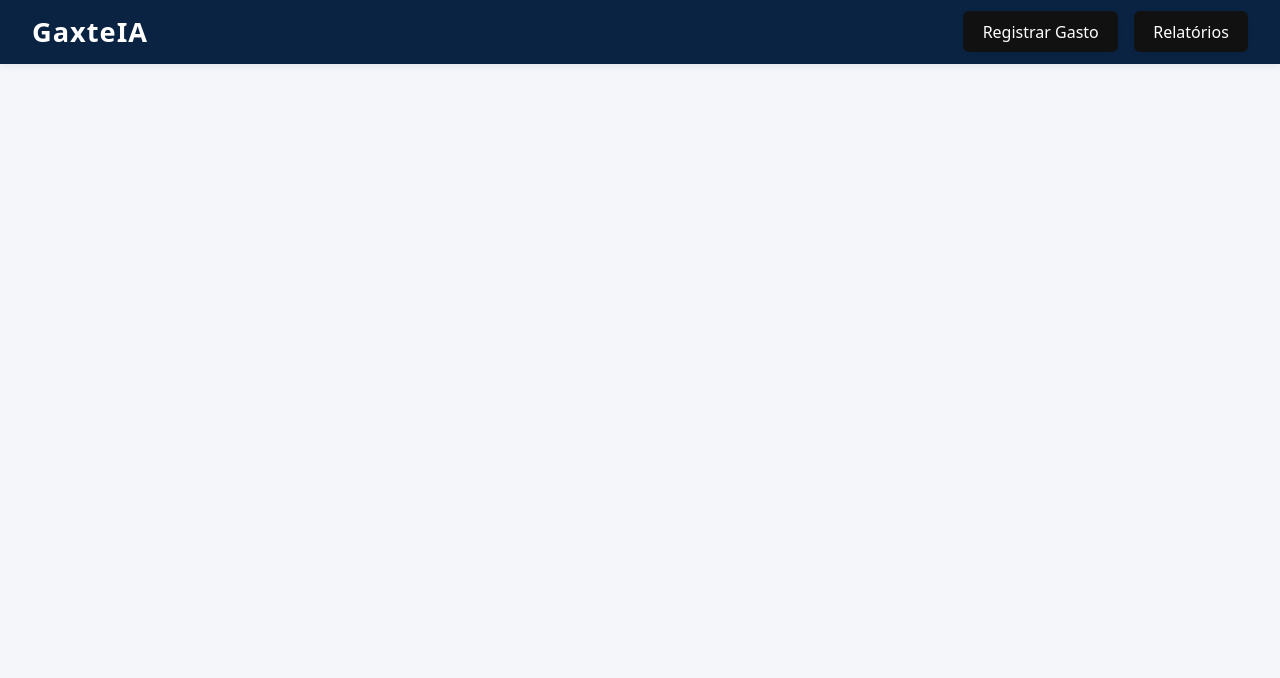
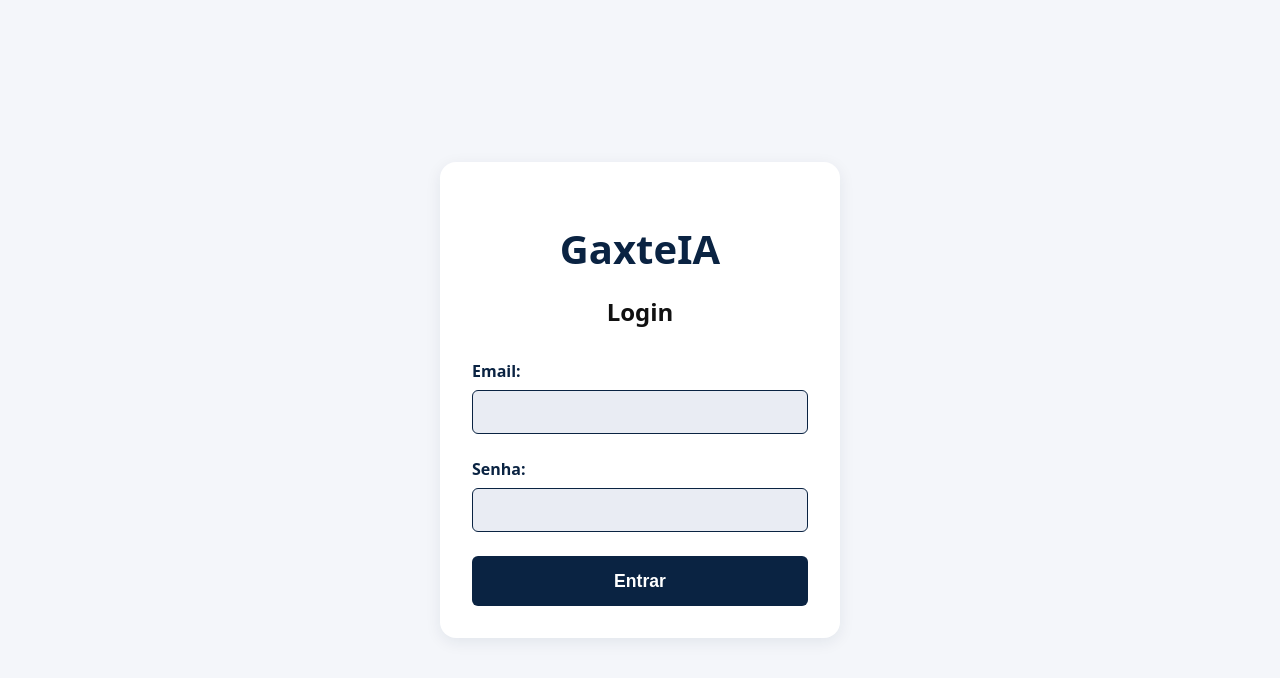
Before and after one commit to lucasairesdev/gaxteia, a React (Vite) app: page /login in a window 1280 px wide. Shown: the top 678 px of the page. Built offline with nearby package versions, Linux system fonts and the light colour scheme.

Commit message:
Tela de login / Autenticação com email e senha / Estilizações novas para os botões / Botão de logout

```diff
--- a/src/App.tsx
+++ b/src/App.tsx
@@ -1,16 +1,55 @@
-import { BrowserRouter as Router, Routes, Route, Link, useLocation } from 'react-router-dom';
+import { BrowserRouter as Router, Routes, Route, Link, useLocation, useNavigate } from 'react-router-dom';
 import { Home } from './pages/Home';
 import { Reports } from './pages/Reports';
+import { Login } from './pages/Login';
+import { PrivateRoute } from './components/PrivateRoute';
+import { getAuth, signOut } from 'firebase/auth';
 import './styles/Navbar.css';
 
 function Navbar() {
   const location = useLocation();
+  const navigate = useNavigate();
+  const auth = getAuth();
+
+  const handleLogout = async () => {
+    try {
+      await signOut(auth);
+      navigate('/login');
+    } catch (error) {
+      console.error('Erro ao fazer logout:', error);
+    }
+  };
+
   return (
     <nav className="navbar">
       <div className="navbar-brand">GaxteIA</div>
       <div className="navbar-links">
-        <Link to="/" className={`nav-btn${location.pathname === '/' ? ' active' : ''}`}>Registrar Gasto</Link>
-        <Link to="/reports" className={`nav-btn${location.pathname === '/reports' ? ' active' : ''}`}>Relatórios</Link>
+        <Link to="/" className={`nav-btn${location.pathname === '/' ? ' active' : ''}`}>
+          <svg xmlns="http://www.w3.org/2000/svg" width="18" height="18" viewBox="0 0 24 24" fill="none" stroke="currentColor" strokeWidth="2" strokeLinecap="round" strokeLinejoin="round">
+            <path d="M21 15v4a2 2 0 0 1-2 2H5a2 2 0 0 1-2-2v-4"></path>
+            <polyline points="17 8 12 3 7 8"></polyline>
+            <line x1="12" y1="3" x2="12" y2="15"></line>
+          </svg>
+          Registrar Gasto
+        </Link>
+        <Link to="/reports" className={`nav-btn${location.pathname === '/reports' ? ' active' : ''}`}>
+          <svg xmlns="http://www.w3.org/2000/svg" width="18" height="18" viewBox="0 0 24 24" fill="none" stroke="currentColor" strokeWidth="2" strokeLinecap="round" strokeLinejoin="round">
+            <path d="M14 2H6a2 2 0 0 0-2 2v16a2 2 0 0 0 2 2h12a2 2 0 0 0 2-2V8z"></path>
+            <polyline points="14 2 14 8 20 8"></polyline>
+            <line x1="16" y1="13" x2="8" y2="13"></line>
+            <line x1="16" y1="17" x2="8" y2="17"></line>
+            <polyline points="10 9 9 9 8 9"></polyline>
+          </svg>
+          Relatórios
+        </Link>
+        <button onClick={handleLogout} className="logout-btn">
+          <svg xmlns="http://www.w3.org/2000/svg" width="16" height="16" viewBox="0 0 24 24" fill="none" stroke="currentColor" strokeWidth="2" strokeLinecap="round" strokeLinejoin="round">
+            <path d="M9 21H5a2 2 0 0 1-2-2V5a2 2 0 0 1 2-2h4"></path>
+            <polyline points="16 17 21 12 16 7"></polyline>
+            <line x1="21" y1="12" x2="9" y2="12"></line>
+          </svg>
+          Sair
+        </button>
       </div>
     </nav>
   );
@@ -19,13 +58,31 @@ function Navbar() {
 function App() {
   return (
     <Router>
-      <Navbar />
-      <div className="app-content">
-        <Routes>
-          <Route path="/" element={<Home />} />
-          <Route path="/reports" element={<Reports />} />
-        </Routes>
-      </div>
+      <Routes>
+        <Route path="/login" element={<Login />} />
+        <Route
+          path="/"
+          element={
+            <PrivateRoute>
+              <Navbar />
+              <div className="app-content">
+                <Home />
+              </div>
+            </PrivateRoute>
+          }
+        />
+        <Route
+          path="/reports"
+          element={
+            <PrivateRoute>
+              <Navbar />
+              <div className="app-content">
+                <Reports />
+              </div>
+            </PrivateRoute>
+          }
+        />
+      </Routes>
     </Router>
   );
 }
--- /dev/null
+++ b/src/components/PrivateRoute.tsx
@@ -0,0 +1,18 @@
+import { Navigate } from 'react-router-dom';
+import { getAuth } from 'firebase/auth';
+import type { ReactNode } from 'react';
+
+interface PrivateRouteProps {
+  children: ReactNode;
+}
+
+export function PrivateRoute({ children }: PrivateRouteProps) {
+  const auth = getAuth();
+  const user = auth.currentUser;
+
+  if (!user) {
+    return <Navigate to="/login" />;
+  }
+
+  return <>{children}</>;
+}
--- a/src/firebaseConfig.ts
+++ b/src/firebaseConfig.ts
@@ -1,5 +1,6 @@
 import { initializeApp } from 'firebase/app';
 import { getFirestore } from 'firebase/firestore';
+import { getAuth } from 'firebase/auth';
 
 const firebaseConfig = {
   apiKey: "AIzaSyBDqH4OcOskGXsuAfPehaZ83UUpRojIFaE",
@@ -13,3 +14,4 @@ const firebaseConfig = {
 
 const app = initializeApp(firebaseConfig);
 export const db = getFirestore(app);
+export const auth = getAuth(app);
--- /dev/null
+++ b/src/pages/Login.tsx
@@ -0,0 +1,64 @@
+import { useState } from 'react';
+import { getAuth, signInWithEmailAndPassword } from 'firebase/auth';
+import { useNavigate } from 'react-router-dom';
+import '../styles/Login.css';
+
+export function Login() {
+  const [email, setEmail] = useState('');
+  const [password, setPassword] = useState('');
+  const [error, setError] = useState('');
+  const [loading, setLoading] = useState(false);
+  const navigate = useNavigate();
+  const auth = getAuth();
+
+  const handleSubmit = async (e: React.FormEvent) => {
+    e.preventDefault();
+    setLoading(true);
+    setError('');
+
+    try {
+      await signInWithEmailAndPassword(auth, email, password);
+      navigate('/');
+    } catch (error: any) {
+      setError('Email ou senha inválidos');
+      console.error('Erro ao fazer login:', error);
+    } finally {
+      setLoading(false);
+    }
+  };
+
+  return (
+    <div className="login-container">
+      <div className="login-box">
+        <h1>GaxteIA</h1>
+        <h2>Login</h2>
+        {error && <div className="error-message">{error}</div>}
+        <form onSubmit={handleSubmit}>
+          <div className="form-group">
+            <label htmlFor="email">Email:</label>
+            <input
+              type="email"
+              id="email"
+              value={email}
+              onChange={(e) => setEmail(e.target.value)}
+              required
+            />
+          </div>
+          <div className="form-group">
+            <label htmlFor="password">Senha:</label>
+            <input
+              type="password"
+              id="password"
+              value={password}
+              onChange={(e) => setPassword(e.target.value)}
+              required
+            />
+          </div>
+          <button type="submit" disabled={loading}>
+            {loading ? 'Entrando...' : 'Entrar'}
+          </button>
+        </form>
+      </div>
+    </div>
+  );
+}
--- /dev/null
+++ b/src/styles/Login.css
@@ -0,0 +1,89 @@
+.login-container {
+  display: flex;
+  justify-content: center;
+  align-items: center;
+  min-height: 100vh;
+  background-color: var(--background);
+}
+
+.login-box {
+  background-color: var(--white);
+  padding: 2rem;
+  border-radius: 16px;
+  box-shadow: 0 4px 16px rgba(10, 35, 66, 0.08);
+  width: 100%;
+  max-width: 400px;
+}
+
+.login-box h1 {
+  color: var(--primary);
+  text-align: center;
+  margin-bottom: 0.5rem;
+  font-size: 2.5rem;
+}
+
+.login-box h2 {
+  color: var(--secondary);
+  text-align: center;
+  margin-bottom: 2rem;
+  font-size: 1.5rem;
+}
+
+.login-box .form-group {
+  margin-bottom: 1.5rem;
+}
+
+.login-box label {
+  display: block;
+  margin-bottom: 0.5rem;
+  font-weight: 600;
+  color: var(--primary);
+}
+
+.login-box input {
+  width: 100%;
+  padding: 0.75rem;
+  border: 1px solid var(--primary);
+  border-radius: 6px;
+  font-size: 1rem;
+  background: var(--input-bg);
+  color: var(--secondary);
+  transition: border-color 0.2s;
+}
+
+.login-box input:focus {
+  outline: none;
+  border-color: var(--accent);
+  box-shadow: 0 0 0 2px rgba(74, 144, 226, 0.15);
+}
+
+.login-box button {
+  width: 100%;
+  padding: 0.9rem;
+  background-color: var(--primary);
+  color: var(--white);
+  border: none;
+  border-radius: 6px;
+  font-size: 1.1rem;
+  font-weight: 600;
+  cursor: pointer;
+  transition: background-color 0.2s;
+}
+
+.login-box button:hover:not(:disabled) {
+  background-color: var(--accent);
+}
+
+.login-box button:disabled {
+  opacity: 0.7;
+  cursor: not-allowed;
+}
+
+.error-message {
+  background-color: #ffebee;
+  color: #c62828;
+  padding: 0.75rem;
+  border-radius: 6px;
+  margin-bottom: 1rem;
+  text-align: center;
+}
--- a/src/styles/Navbar.css
+++ b/src/styles/Navbar.css
@@ -1,56 +1,100 @@
 .navbar {
   width: 100%;
-  background: #0a2342;
-  color: #fff;
+  background-color: var(--primary);
+  color: var(--white);
   display: flex;
   align-items: center;
   justify-content: space-between;
-  padding: 0.7rem 2rem;
-  box-shadow: 0 2px 8px rgba(10, 35, 66, 0.08);
+  padding: 1rem 2rem;
+  box-shadow: 0 2px 4px rgba(0, 0, 0, 0.1);
   position: sticky;
   top: 0;
   z-index: 100;
 }
 
 .navbar-brand {
-  font-size: 1.7rem;
-  font-weight: 700;
+  font-size: 1.5rem;
+  font-weight: bold;
   letter-spacing: 1px;
-  color: #fff;
+  color: var(--white);
 }
 
 .navbar-links {
   display: flex;
-  gap: 1rem;
+  gap: 1.5rem;
+  align-items: center;
 }
 
 .nav-btn {
-  background: #111;
-  color: #fff;
-  border: none;
+  color: var(--white);
+  text-decoration: none;
+  padding: 0.7rem 1.2rem;
   border-radius: 6px;
-  padding: 0.6rem 1.2rem;
-  font-size: 1rem;
+  transition: all 0.3s ease;
   font-weight: 500;
-  text-decoration: none;
-  transition: background 0.2s, color 0.2s, box-shadow 0.2s;
-  box-shadow: 0 1px 4px rgba(10, 35, 66, 0.08);
-  outline: none;
-  cursor: pointer;
   display: flex;
   align-items: center;
+  gap: 0.5rem;
+  background-color: rgba(255, 255, 255, 0.1);
+  border: 1px solid rgba(255, 255, 255, 0.1);
 }
 
-.nav-btn:hover, .nav-btn.active {
-  background: #4a90e2;
-  color: #fff;
+.nav-btn svg {
+  transition: transform 0.3s ease;
+}
+
+.nav-btn:hover {
+  background-color: rgba(255, 255, 255, 0.15);
+  transform: translateY(-1px);
+  box-shadow: 0 4px 8px rgba(0, 0, 0, 0.1);
+}
+
+.nav-btn:hover svg {
+  transform: translateY(-1px);
+}
+
+.nav-btn.active {
+  background-color: var(--accent);
+  border-color: var(--accent);
+  box-shadow: 0 4px 12px rgba(74, 144, 226, 0.3);
+}
+
+.nav-btn.active svg {
+  transform: scale(1.1);
+}
+
+.logout-btn {
+  background-color: #dc3545;
+  color: var(--white);
+  border: none;
+  padding: 0.7rem 1.2rem;
+  border-radius: 6px;
+  cursor: pointer;
+  transition: all 0.3s ease;
+  font-size: 0.95rem;
+  font-weight: 600;
+  display: flex;
+  align-items: center;
+  gap: 0.5rem;
+  box-shadow: 0 2px 4px rgba(220, 53, 69, 0.2);
+}
+
+.logout-btn:hover {
+  background-color: #c82333;
+  transform: translateY(-1px);
+  box-shadow: 0 4px 8px rgba(220, 53, 69, 0.3);
+}
+
+.logout-btn:active {
+  transform: translateY(0);
+  box-shadow: 0 2px 4px rgba(220, 53, 69, 0.2);
 }
 
 @media (max-width: 600px) {
   .navbar {
+    padding: 1rem;
     flex-direction: column;
-    align-items: flex-start;
-    padding: 0.7rem 1rem;
+    gap: 1rem;
   }
   .navbar-brand {
     font-size: 1.2rem;
@@ -58,12 +102,16 @@
   }
   .navbar-links {
     width: 100%;
-    gap: 0.5rem;
+    justify-content: center;
+    flex-wrap: wrap;
+    gap: 1rem;
   }
-  .nav-btn {
-    width: 100%;
-    justify-content: center;
-    font-size: 0.95rem;
-    padding: 0.6rem 0.5rem;
+  .nav-btn, .logout-btn {
+    padding: 0.6rem 1rem;
+    font-size: 0.9rem;
+  }
+  .nav-btn svg, .logout-btn svg {
+    width: 16px;
+    height: 16px;
   }
 }
```
Also changed, not shown: package.json (+8 -4 lines), src/pages/Reports.tsx (+76 -1 lines), 1 other file (tests, documents, lock files or other folders).
